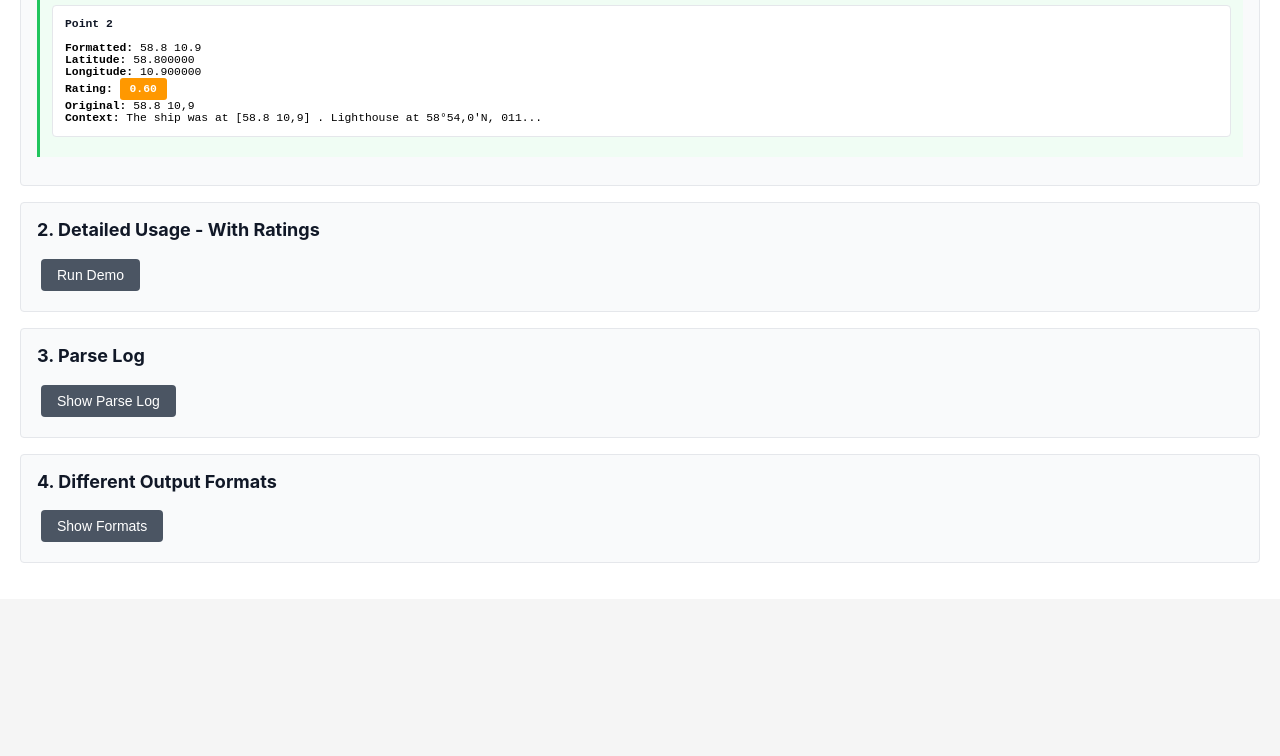
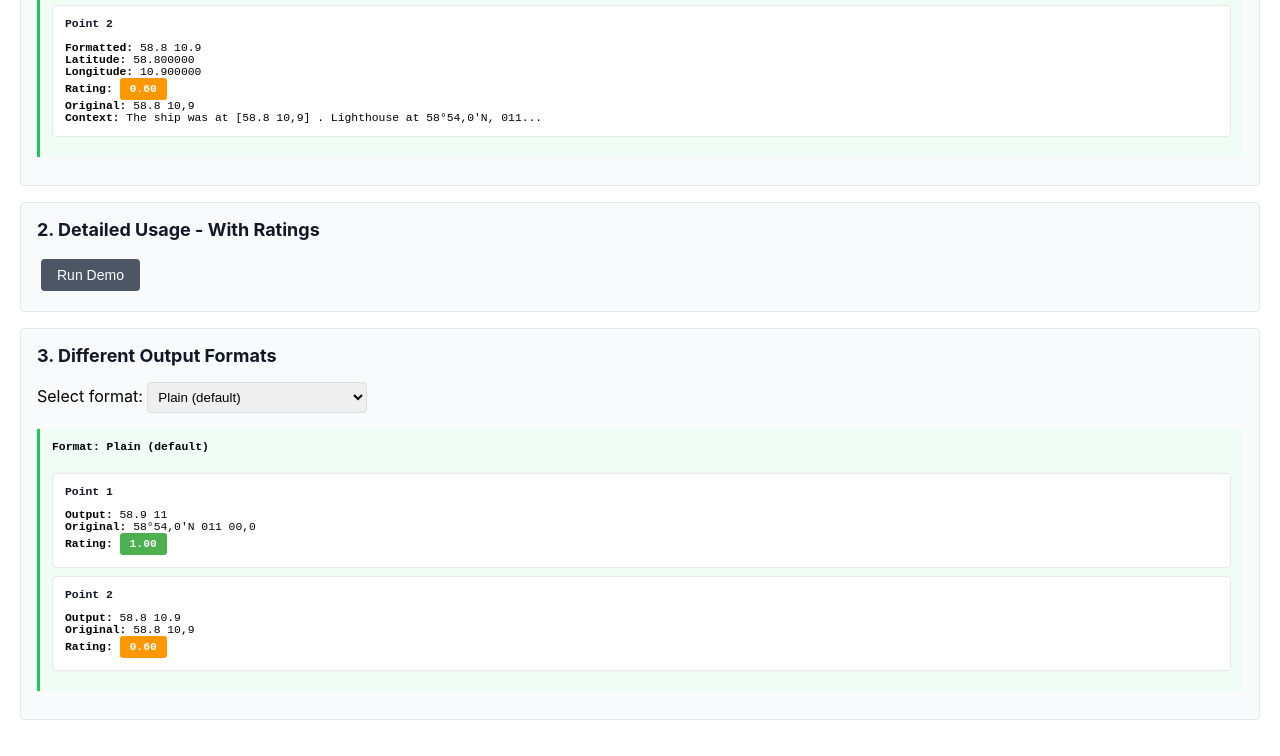
Before and after one commit to aieuren/coordfinder, a website: page examples/demo.html in a window 1280 px wide. Shown: the part 662-1418 px from the top of the page. Before the commit the page ends 1261 px from the top, so only its background shows below. Drawn offline with Linux system fonts and the light colour scheme.

Commit message:
Update demo page: remove deprecated log section and add format dropdown
- Remove Parse Log section (deprecated functionality)
- Add dropdown for output format selection with dynamic updates
- Show all points in selected format instead of just first point
- Auto-initialize format output on page load

Build: 20260118-074936

Co-authored-by: Ona <no-reply@ona.com>

```diff
--- a/examples/demo.html
+++ b/examples/demo.html
@@ -125,14 +125,15 @@
         </div>
 
         <div class="section">
-            <h2>3. Parse Log</h2>
-            <button onclick="runLogDemo()">Show Parse Log</button>
-            <div id="log-output"></div>
-        </div>
-
-        <div class="section">
-            <h2>4. Different Output Formats</h2>
-            <button onclick="runFormatDemo()">Show Formats</button>
+            <h2>3. Different Output Formats</h2>
+            <p>Select format:
+                <select id="formatSelect" onchange="updateFormatOutput()" style="padding: 6px; border-radius: 4px; border: 1px solid #ddd;">
+                    <option value="plain">Plain (default)</option>
+                    <option value="degrees">Degrees</option>
+                    <option value="degreesandminutes">Degrees and Minutes</option>
+                    <option value="degreesminutesandseconds">Degrees, Minutes and Seconds</option>
+                </select>
+            </p>
             <div id="format-output"></div>
         </div>
     </div>
@@ -241,74 +242,45 @@
             }
         }
 
-        function runLogDemo() {
+        function updateFormatOutput() {
             var text = getText();
-            var output = document.getElementById('log-output');
-            output.innerHTML = '<p>Running: <code>console.log(cf.log());</code></p>';
+            var output = document.getElementById('format-output');
+            var formatSelect = document.getElementById('formatSelect');
+            var selectedFormat = formatSelect.value;
 
             try {
-                var cf = new CF();
-                cf.parse(text);
-                cf.points();
+                var points = CF.pointsIn(text);
+                if (points.length === 0) {
+                    output.innerHTML = '<div class="output">No points found</div>';
+                    return;
+                }
 
-                var log = cf.log();
-                output.innerHTML += '<div class="log-output">' + log + '</div>';
+                var html = '<div class="output">';
+                html += '<strong>Format: ' + formatSelect.options[formatSelect.selectedIndex].text + '</strong><br><br>';
+
+                for (var i = 0; i < points.length; i++) {
+                    var p = points[i];
+                    html += '<div class="point-card">';
+                    html += '<h3>Point ' + (i + 1) + '</h3>';
+                    html += '<strong>Output:</strong> ' + p.asText({format: selectedFormat}) + '<br>';
+                    html += '<strong>Original:</strong> ' + p.originalText() + '<br>';
+                    html += '<strong>Rating:</strong> <span class="rating ' + getRatingClass(p.rating()) + '">' +
+                            p.rating().toFixed(2) + '</span>';
+                    html += '</div>';
+                }
+
+                html += '</div>';
+                output.innerHTML = html;
             } catch(e) {
-                output.innerHTML += '<div class="output" style="background:#ffebee;border-color:#f44336;">Error: ' +
+                output.innerHTML = '<div class="output" style="background:#ffebee;border-color:#f44336;">Error: ' +
                                    e.message + '</div>';
             }
         }
 
-        function runFormatDemo() {
-            var text = getText();
-            var output = document.getElementById('format-output');
-            output.innerHTML = '<p>Showing different output formats for the first point:</p>';
-
-            try {
-                var points = CF.pointsIn(text);
-                if (points.length === 0) {
-                    output.innerHTML += '<div class="output">No points found</div>';
-                    return;
-                }
-
-                var p = points[0];
-
-                var html = '<div class="output">';
-                html += '<strong>Plain (default):</strong><br>';
-                html += '<code>p.asText({format: \'plain\'})</code><br>';
-                html += '→ ' + p.asText({format: 'plain'}) + '<br><br>';
-
-                html += '<strong>Degrees with direction after:</strong><br>';
-                html += '<code>p.asText({format: \'degrees\', directionLetter: \'after\'})</code><br>';
-                html += '→ ' + p.asText({format: 'degrees', directionLetter: 'after'}) + '<br><br>';
-
-                html += '<strong>Compact format:</strong><br>';
-                html += '<code>p.asText({compact: true})</code><br>';
-                html += '→ ' + p.asText({compact: true}) + '<br><br>';
-
-                html += '<strong>Non-localized (period as decimal):</strong><br>';
-                html += '<code>p.asText({localized: false})</code><br>';
-                html += '→ ' + p.asText({localized: false}) + '<br><br>';
-
-                html += '<strong>Direction before (default):</strong><br>';
-                html += '<code>p.asText({directionLetter: \'before\'})</code><br>';
-                html += '→ ' + p.asText({directionLetter: 'before'}) + '<br><br>';
-
-                html += '<strong>No direction letters:</strong><br>';
-                html += '<code>p.asText({directionLetter: \'none\'})</code><br>';
-                html += '→ ' + p.asText({directionLetter: 'none'}) + '<br>';
-
-                html += '</div>';
-                output.innerHTML += html;
-            } catch(e) {
-                output.innerHTML += '<div class="output" style="background:#ffebee;border-color:#f44336;">Error: ' +
-                                   e.message + '</div>';
-            }
-        }
-
-        // Auto-run simple demo on load
+        // Auto-run demos on load
         window.onload = function() {
             runSimpleDemo();
+            updateFormatOutput();
         };
     </script>
 </body>
--- a/src/coordfinder.js
+++ b/src/coordfinder.js
@@ -2276,7 +2276,7 @@ function CF(text, opts) {
 
 // Metadata
 CF.version = "5.0-beta.7";
-CF.build = "20260117-140359"; // Auto-updated by update-build.sh
+CF.build = "20260118-074936"; // Auto-updated by update-build.sh
 CF.author = "Bernt Rane, Claude & Ona";
 CF.license = "MIT";
 CF.ratingDefault = 0.5;
```
Also changed, not shown: 1 other file.
